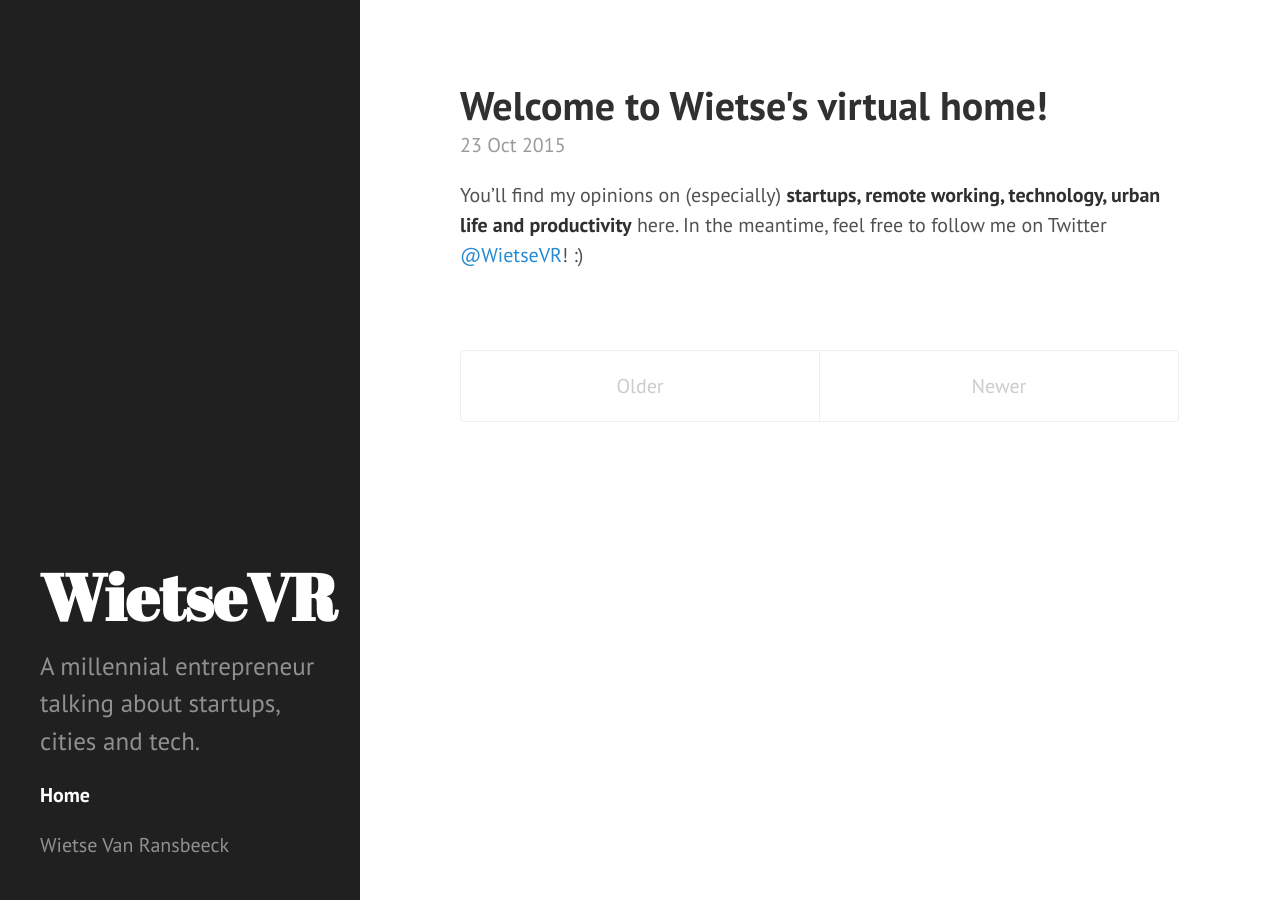
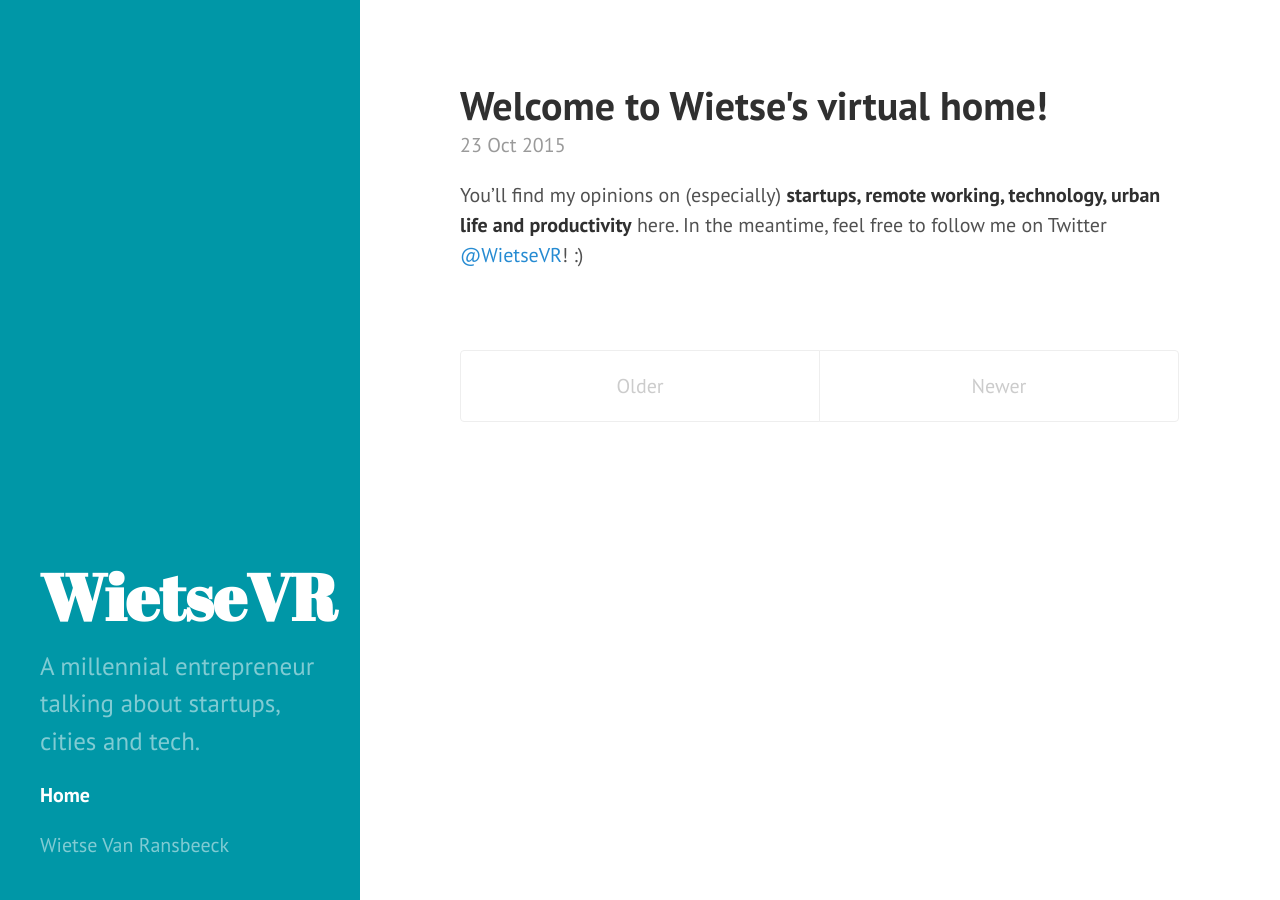
Before and after one commit to wietsevr/wietsevr, a Jekyll site: the page built from index.html, in a window 1280 px wide. Built offline with Jekyll 4.4.1, drawn with Linux system fonts in a browser that asks for light colours; the list of posts is cut into pages by our own code.

Commit message:
Update hyde.css

```diff
--- a/public/css/hyde.css
+++ b/public/css/hyde.css
@@ -57,7 +57,7 @@ html {
   text-align: center;
   padding: 2rem 1rem;
   color: rgba(255,255,255,.5);
-  background-color: #202020;
+  background-color: #0097A7;
 }
 @media (min-width: 48rem) {
   .sidebar {
```
